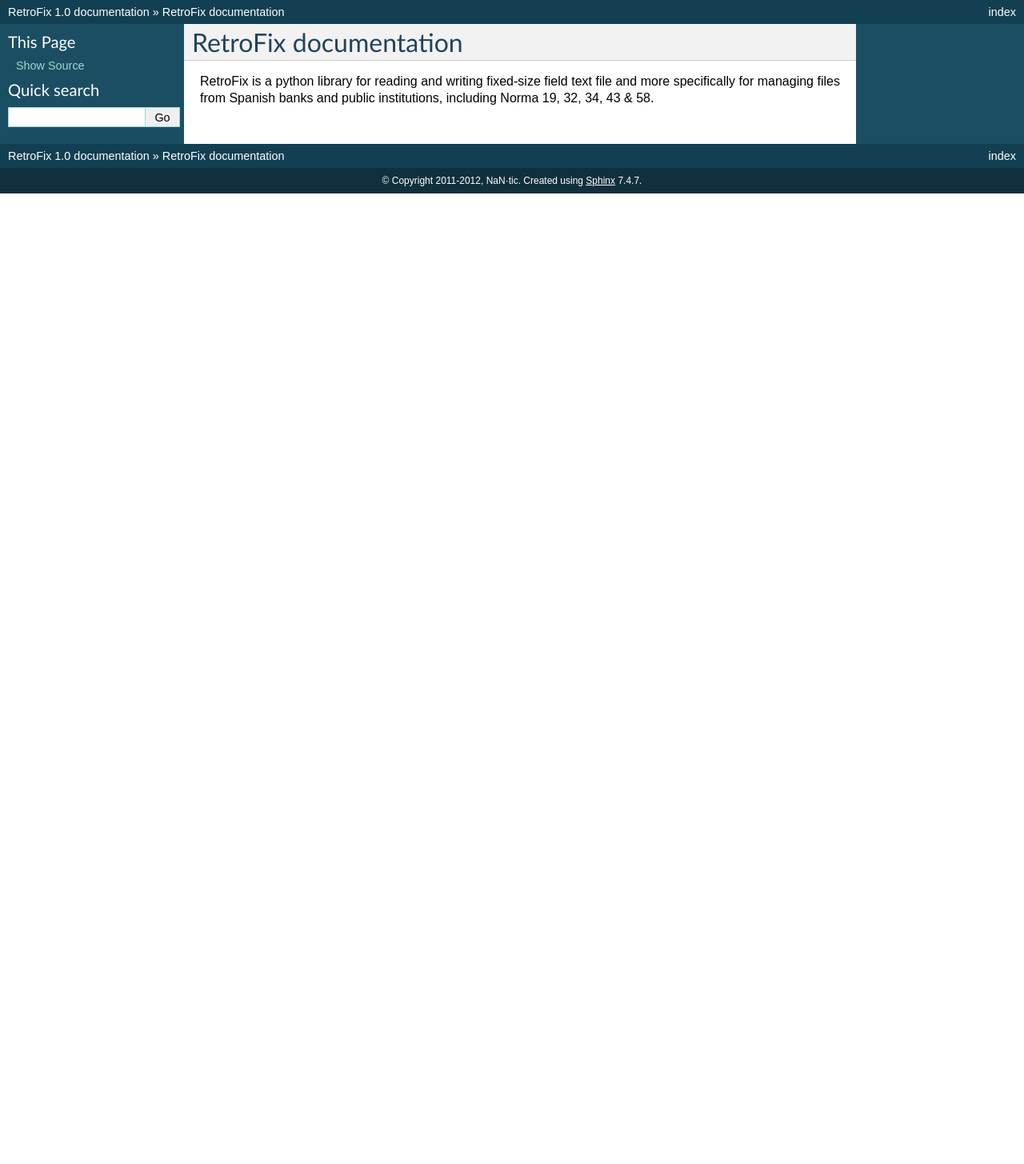
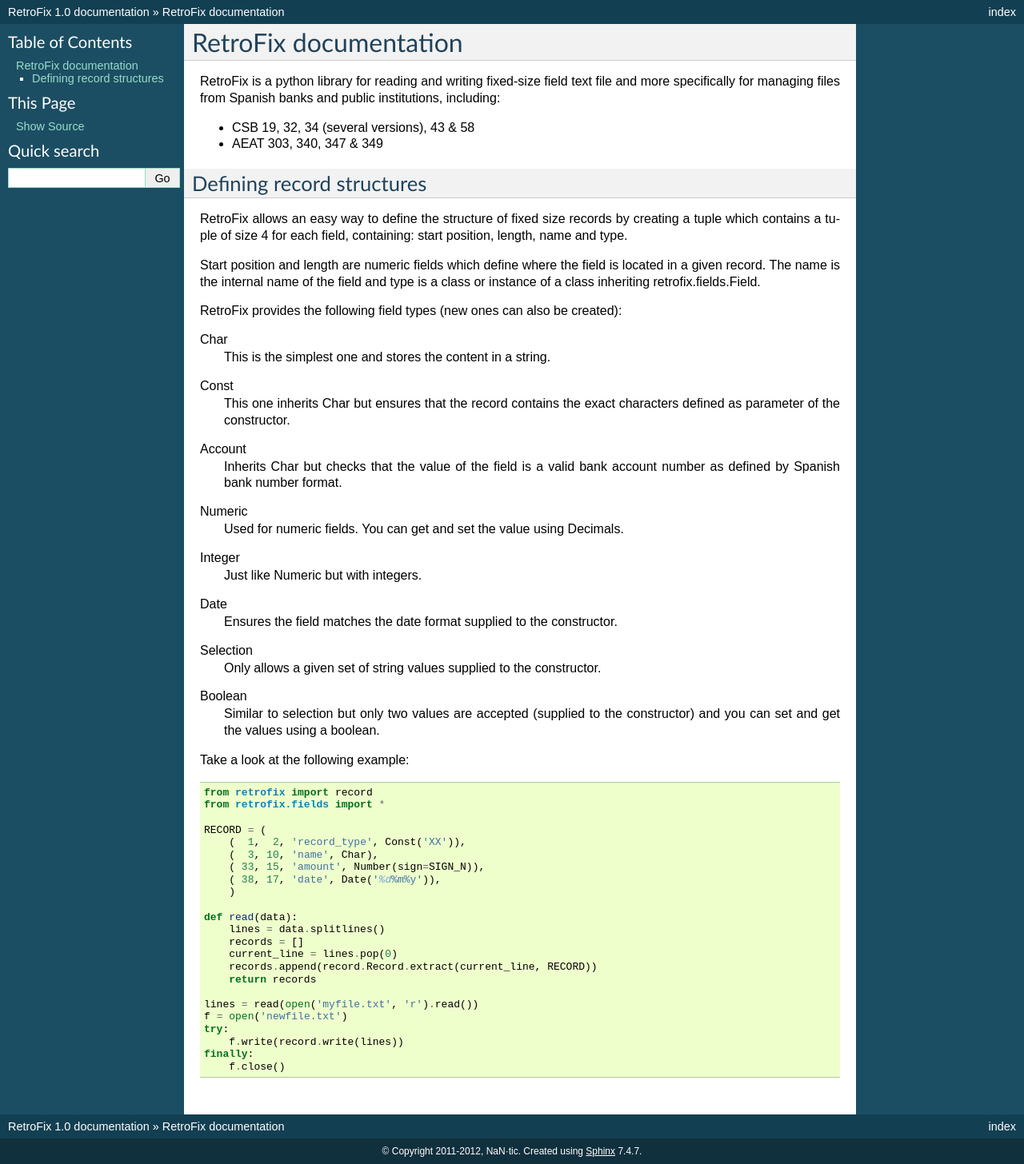
Before and after one commit to NaN-tic/python-retrofix, a Sphinx documentation site: the page built from doc/index.rst, in a window 1280 px wide. Shown: the whole page at 80% size. Built offline with Sphinx 7.4.7, drawn with Linux system fonts in a browser that asks for light colours; before the commit the page ends 900 px from its top, so only the background shows below that.

Commit message:
Improve doc and prepare for 0.1 release.

```diff
--- a/doc/index.rst
+++ b/doc/index.rst
@@ -3,4 +3,75 @@ RetroFix documentation
 
 RetroFix is a python library for reading and writing fixed-size field text file
 and more specifically for managing files from Spanish banks and public
-institutions, including Norma 19, 32, 34, 43 & 58.
+institutions, including:
+
+- CSB 19, 32, 34 (several versions), 43 & 58
+- AEAT 303, 340, 347 & 349
+
+Defining record structures
+--------------------------
+
+RetroFix allows an easy way to define the structure of fixed size records by
+creating a tuple which contains a tuple of size 4 for each field, containing:
+start position, length, name and type.
+
+Start position and length are numeric fields which define where the field is
+located in a given record. The name is the internal name of the field and type
+is a class or instance of a class inheriting retrofix.fields.Field.
+
+RetroFix provides the following field types (new ones can also be created):
+
+Char
+  This is the simplest one and stores the content in a string.
+
+Const
+  This one inherits Char but ensures that the record contains the exact
+  characters defined as parameter of the constructor.
+
+Account
+  Inherits Char but checks that the value of the field is a valid bank account
+  number as defined by Spanish bank number format.
+
+Numeric
+  Used for numeric fields. You can get and set the value using Decimals.
+
+Integer
+  Just like Numeric but with integers.
+
+Date
+  Ensures the field matches the date format supplied to the constructor.
+
+Selection
+  Only allows a given set of string values supplied to the constructor.
+
+Boolean
+  Similar to selection but only two values are accepted (supplied to the
+  constructor) and you can set and get the values using a boolean.
+
+Take a look at the following example:
+
+::
+
+   from retrofix import record
+   from retrofix.fields import *
+
+   RECORD = (
+       (  1,  2, 'record_type', Const('XX')),
+       (  3, 10, 'name', Char),
+       ( 33, 15, 'amount', Number(sign=SIGN_N)),
+       ( 38, 17, 'date', Date('%d%m%y')),
+       )
+
+   def read(data):
+       lines = data.splitlines()
+       records = []
+       current_line = lines.pop(0)
+       records.append(record.Record.extract(current_line, RECORD))
+       return records
+
+   lines = read(open('myfile.txt', 'r').read())
+   f = open('newfile.txt')
+   try:
+       f.write(record.write(lines))
+   finally:
+       f.close()
```
Also changed, not shown: retrofix/version.py (+5 -5 lines), setup.py (+6 -6 lines), 11 other files.
